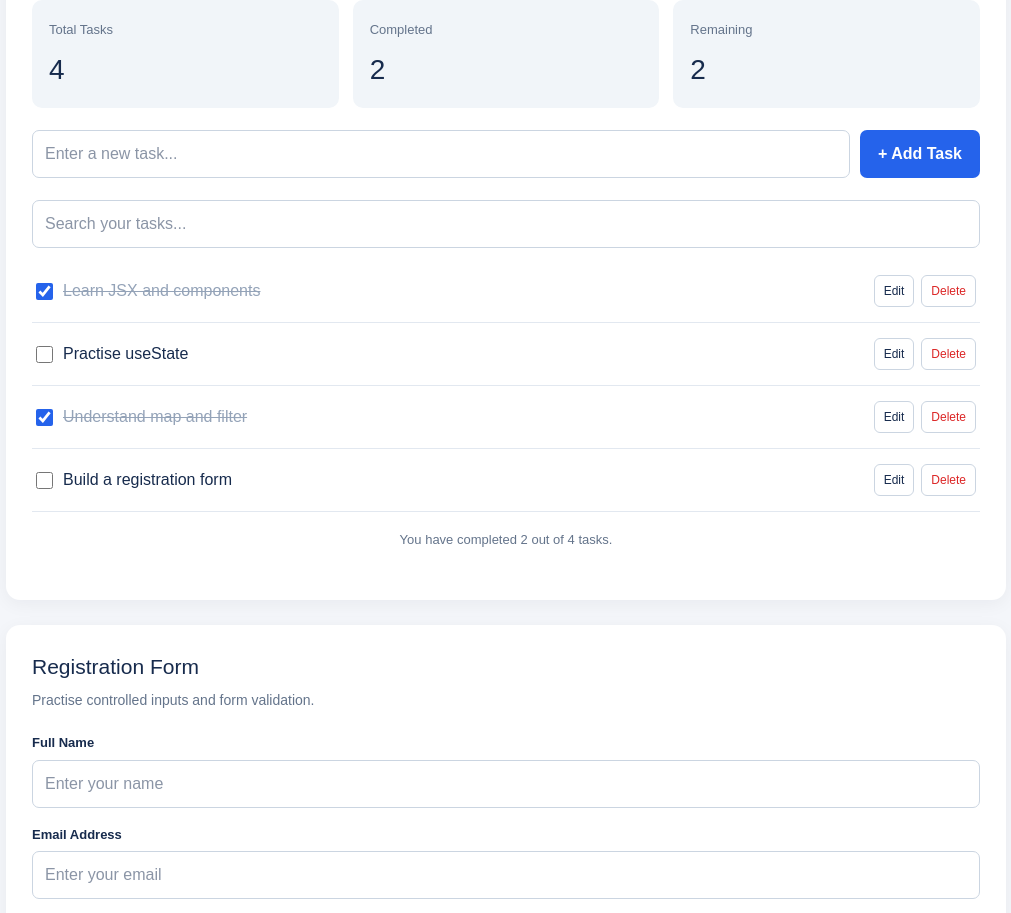
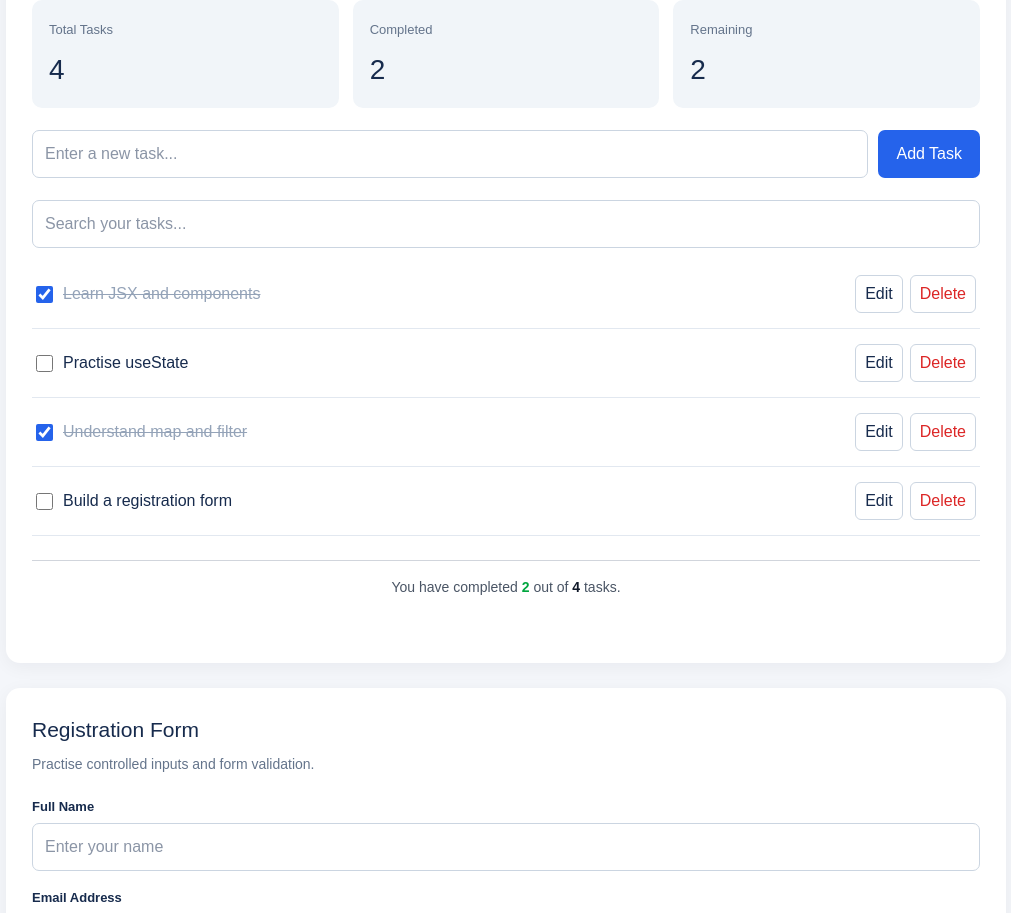
Before and after one commit to poojaukade/typescript-, a React (Vite) app: page / in a window 1280 px wide. Shown: the part 860-1773 px from the top of the page, without its empty margins (134-1145 px from the left). Built offline with nearby package versions, Linux system fonts and the light colour scheme.

Commit message:
my task manager completed

```diff
--- a/src/components/Footer.tsx
+++ b/src/components/Footer.tsx
@@ -1,4 +1,3 @@
-
 type FooterProps = {
   totalTasks: number;
   remainingTasks: number;
@@ -6,10 +5,17 @@ type FooterProps = {
 
 function Footer({ totalTasks, remainingTasks }: FooterProps) {
   return (
-    <footer className="footer">
-      <p>
-        You have completed {totalTasks - remainingTasks} out of{" "}
-        {totalTasks} tasks.
+    <footer className="mt-6 border-t border-gray-300 px-4 py-4 text-center">
+      <p className="text-sm text-gray-600">
+        You have completed{" "}
+        <span className="font-semibold text-green-600">
+          {totalTasks - remainingTasks}
+        </span>{" "}
+        out of{" "}
+        <span className="font-semibold text-gray-900">
+          {totalTasks}
+        </span>{" "}
+        tasks.
       </p>
     </footer>
   );
--- a/src/components/SearchPanel.tsx
+++ b/src/components/SearchPanel.tsx
@@ -13,9 +13,10 @@ function SearchPanel({ searchTerm, onSearchChange }: SearchPanelProps) {
   }
 
   return (
-    <div className="search-panel">
+    <div className="mt-[22px] mb-3">
       <input
         type="search"
+         className="w-full border border-[#cbd5e1] rounded-[7px] px-3 py-[11px] outline-none bg-white text-[#172b4d] focus:border-[#2563eb] focus:shadow-[0_0_0_3px_rgba(37,99,235,0.1)] dark:bg-[#334155] dark:text-white dark:border-[#64748b] dark:placeholder:text-[#cbd5e1]"
         value={searchTerm}
         onChange={handleSearchChange}
         placeholder="Search your tasks..."
--- a/src/components/TaskForm.tsx
+++ b/src/components/TaskForm.tsx
@@ -38,21 +38,24 @@ function TaskForm({ onAdd }: TaskFormProps) {
   }
 
   return (
-    <form className="task-form" onSubmit={handleSubmit}>
-      <div className="task-input-wrapper">
+    <form onSubmit={handleSubmit}>
+      <div className="flex gap-[10px] max-[650px]:flex-col">
         <input
+        className="w-full border border-[#cbd5e1] rounded-[7px] px-3 py-[11px] outline-none bg-white text-[#172b4d] focus:border-[#2563eb] focus:shadow-[0_0_0_3px_rgba(37,99,235,0.1)] dark:bg-[#334155] dark:text-white dark:border-[#64748b] dark:placeholder:text-[#cbd5e1]"
           type="text"
           value={task}
           onChange={handleChange}
           placeholder="Enter a new task..."
         />
 
-        <button type="submit" className="primary-button">
-          + Add Task
-        </button>
+        <button type="submit"
+        className="border-0 rounded-[7px] px-[18px] py-[11px] bg-[#2563eb] text-white font-semibold whitespace-nowrap hover:bg-[#1d4ed8]"
+          >
+            Add Task
+          </button>
       </div>
 
-      {error && <p className="error-message">{error}</p>}
+      {error && <p className="text-[#dc2626] text-[12px] mt-[6px]">{error}</p>}
     </form>
   );
 }
--- a/src/components/TaskItem.tsx
+++ b/src/components/TaskItem.tsx
@@ -25,24 +25,31 @@ function TaskItem({ task, onToggle, onDelete, onEdit }: TaskItemProps) {
     onEdit(task.id, trimmedTitle);
   }
 
+
 return (
-    <div className="task-item">
-      <label className="task-label">
+  <div className="flex items-center justify-between gap-3 px-1 py-[15px] border-b border-[#e2e8f0] dark:border-[#475569]">
+
+    <label className="flex items-center gap-[10px] min-w-0 cursor-pointer">
       <input
         type="checkbox"
+        className="!w-[17px] !h-[17px] !p-0 shrink-0 accent-[#2563eb]"
         checked={task.completed}
         onChange={() => onToggle(task.id)}
       />
 
-        <span className={task.completed ? "completed" : ""}>
+      <span
+        className={`[overflow-wrap:anywhere] ${
+          task.completed ? "line-through text-[#94a3b8]" : ""
+        }`}
+      >
         {task.title}
       </span>
     </label>
 
-      <div className="task-actions">
+    <div className="flex gap-[7px] shrink-0 max-[650px]:flex-col">
       <button
         type="button"
-          className="edit-button"
+        className="bg-transparent border border-[#cbd5e1] rounded-[6px] px-[9px] py-[6px] text-[12px] dark:text-[#e2e8f0] dark:border-[#64748b]"
         onClick={handleEdit}
       >
         Edit
@@ -50,7 +57,7 @@ function TaskItem({ task, onToggle, onDelete, onEdit }: TaskItemProps) {
 
       <button
         type="button"
-          className="delete-button"
+        className="bg-transparent border border-[#cbd5e1] rounded-[6px] px-[9px] py-[6px] text-[12px] text-[#dc2626]"
         onClick={() => onDelete(task.id)}
       >
         Delete
--- a/src/components/TaskList.tsx
+++ b/src/components/TaskList.tsx
@@ -18,7 +18,7 @@ type TaskListProps = {
 
 function TaskList({ tasks, onToggle, onDelete, onEdit }: TaskListProps) {
   if (tasks.length === 0) {
-    return <p className="empty-message">No tasks found.</p>;
+    return <p className="py-[25px] text-center text-[#64748b]">No tasks found.</p>;
   }
 
   return (
```
Lines whose indentation alone changed are shown as unchanged.
